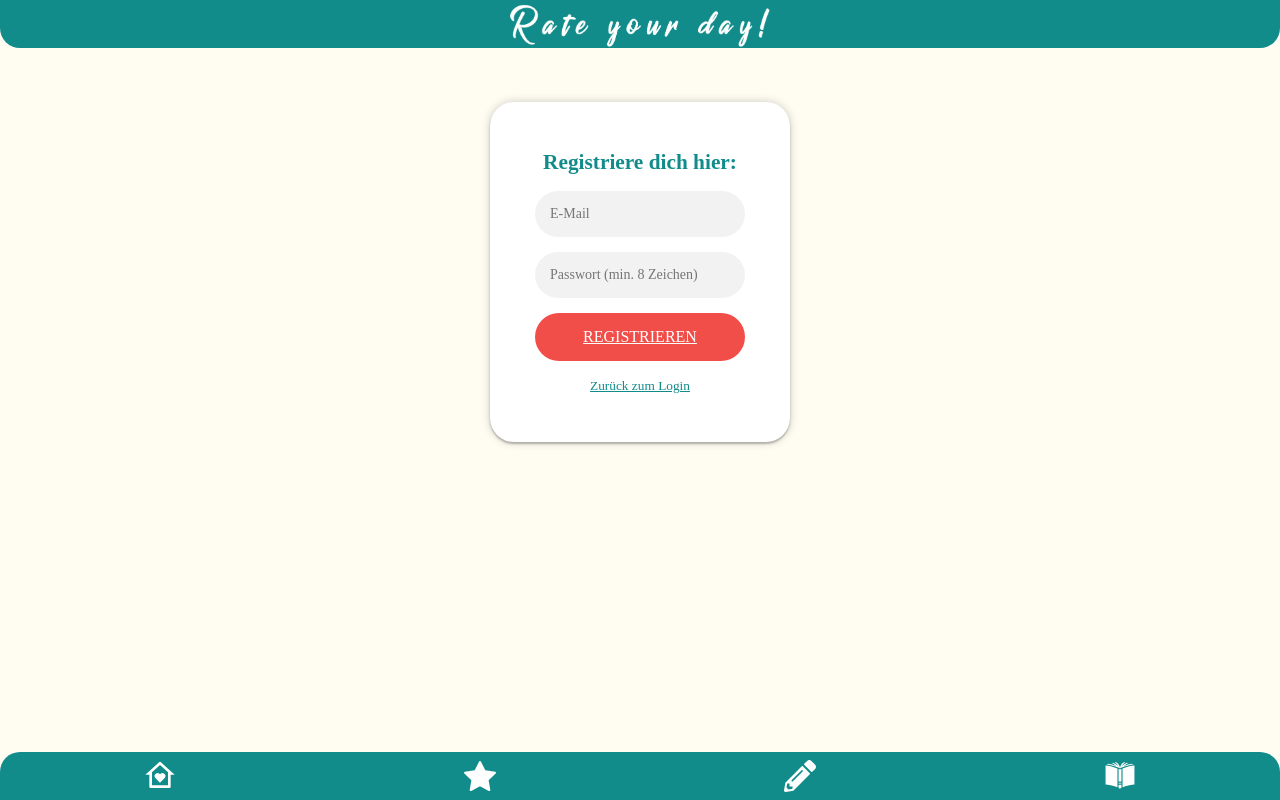
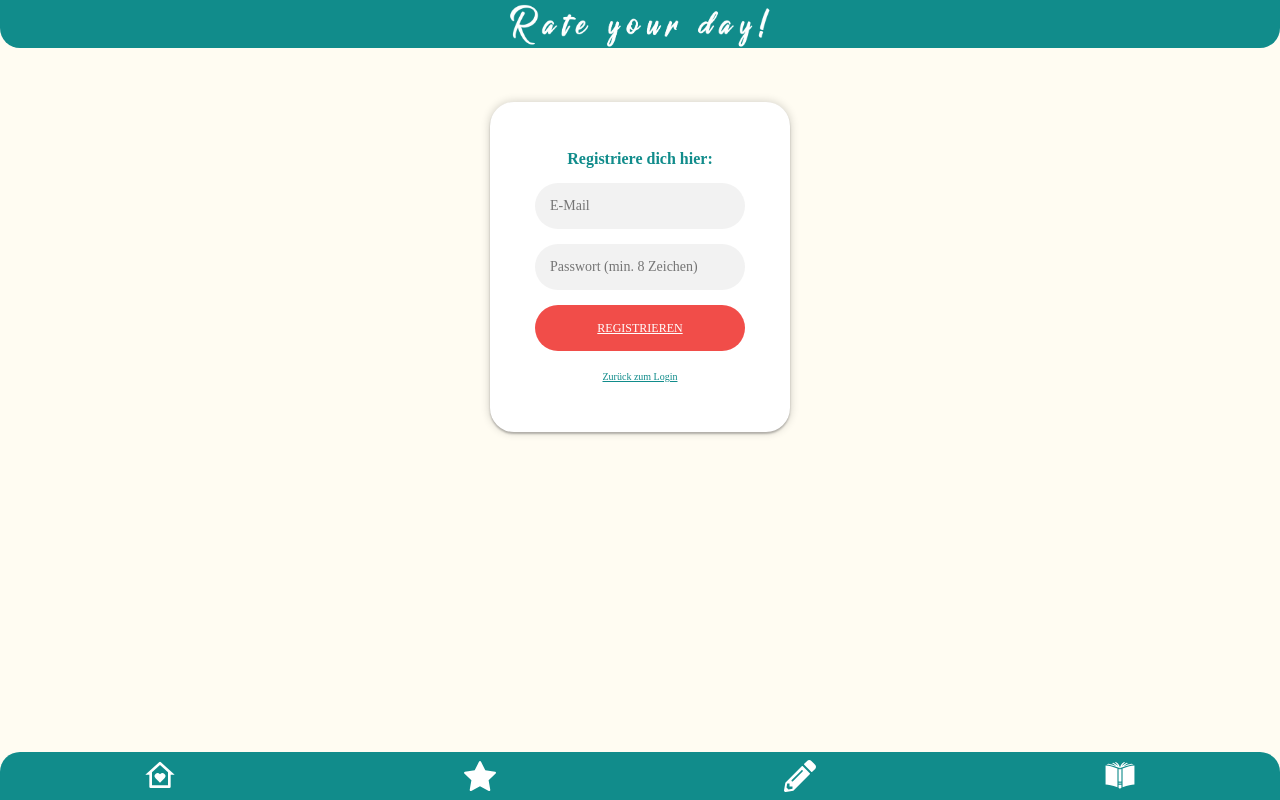
Before and after one commit to anastasiamajewski/capstone_project, a React (Create React App) app: page /registration in a window 1280 px wide. Built offline with nearby package versions, Linux system fonts and the light colour scheme; a web font is replaced by a local one.

Commit message:
Add pt px corrections

```diff
--- a/src/components/DiaryForm.js
+++ b/src/components/DiaryForm.js
@@ -121,7 +121,7 @@ const ButtonStyled = styled.button`
   width: 160px;
   height: 40px;
   line-height: 1.2;
-  font-size: 18pt;
+  font-size: 20px;
   margin-top: 16px;
   margin-bottom: 16px;
 `
--- a/src/components/Entries.js
+++ b/src/components/Entries.js
@@ -68,13 +68,12 @@ const EntriesStyled = styled.div`
   background: var(--primary);
   color: var(--quaternary);
   opacity: 0.9;
-
   display: flex;
   flex-direction: column;
   align-items: center;
   width: 350px;
   height: auto;
-  font-size: 1.2em;
+  font-size: 18px;
   line-height: 1.2;
   margin-top: 16px;
   padding: 12px;
@@ -105,13 +104,12 @@ const EntriesOpenStyled = styled.div`
   background: var(--primary);
   color: var(--quaternary);
   opacity: 0.9;
-
   display: flex;
   flex-direction: column;
   align-items: center;
   width: 350px;
   height: auto;
-  font-size: 1.2em;
+  font-size: 18px;
   line-height: 1.2;
   margin-top: 16px;
   margin-bottom: 12px;
--- a/src/components/RatingButton.js
+++ b/src/components/RatingButton.js
@@ -33,7 +33,7 @@ const ButtonStyled = styled.button`
   width: 160px;
   height: 40px;
   line-height: 1.2;
-  font-size: 18pt;
+  font-size: 20px;
   margin-top: 16px;
   margin-bottom: 16px;
 `
--- a/src/pages/Login.js
+++ b/src/pages/Login.js
@@ -100,7 +100,6 @@ const StyledMain = styled.main`
 const FormStyled = styled.form`
   border-radius: 24px;
   position: relative;
-
   background: var(--primary);
   max-width: 300px;
   margin: 0 auto 100px;
@@ -146,7 +145,7 @@ const LinkStyled = styled(NavLink)`
   color: var(--quatenary);
   justify-content: center;
   align-content: center;
-  font-size: 12pt;
+  font-size: 12px;
 
   &:active {
     background: var(--primary);
@@ -158,5 +157,5 @@ const LoginStyled = styled.h1`
   margin-bottom: 12px;
 `
 const TextStyled = styled.p`
-  font-size: 10pt;
+  font-size: 10px;
 `
--- a/src/pages/Ratingresult.js
+++ b/src/pages/Ratingresult.js
@@ -22,7 +22,7 @@ export function countRating() {
 }
 
 const HeadingStyled = styled.h1`
-  font-size: 18pt;
+  font-size: 18px;
   margin-top: 12px;
 `
 
@@ -30,7 +30,7 @@ const CircleStyled = styled.div`
   display: flex;
   align-items: center;
   justify-content: center;
-  font-size: 32pt;
+  font-size: 32px;
   background-color: var(--primary);
   box-shadow: 0 2px 4px rgba(0, 0, 0, 0.4);
   border-radius: 50px;
--- a/src/pages/Registration.js
+++ b/src/pages/Registration.js
@@ -116,7 +116,7 @@ const ButtonLinkStyled = styled(NavLink)`
   color: var(--quatenary);
   justify-content: center;
   align-content: center;
-  font-size: 12pt;
+  font-size: 12px;
 
   &:active {
     background: var(--primary);
@@ -124,14 +124,14 @@ const ButtonLinkStyled = styled(NavLink)`
   }
 `
 const WelcomeText = styled.h1`
-  font-size: 16pt;
+  font-size: 16px;
   margin-bottom: 12px;
 `
 const LinkStyled = styled(NavLink)`
   color: var(--quatenary);
   justify-content: center;
   align-content: center;
-  font-size: 10pt;
+  font-size: 10px;
 
   &:active {
     background: var(--primary);
```
